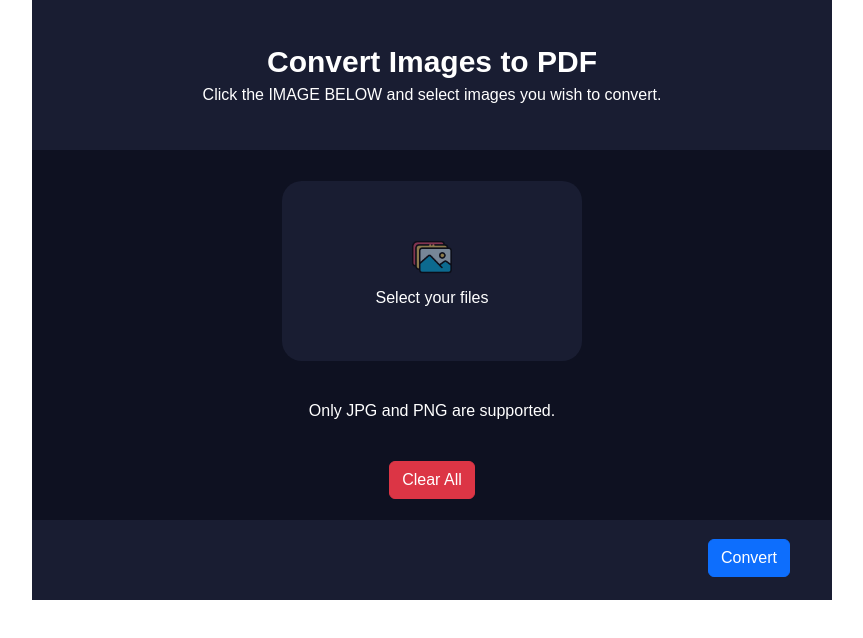
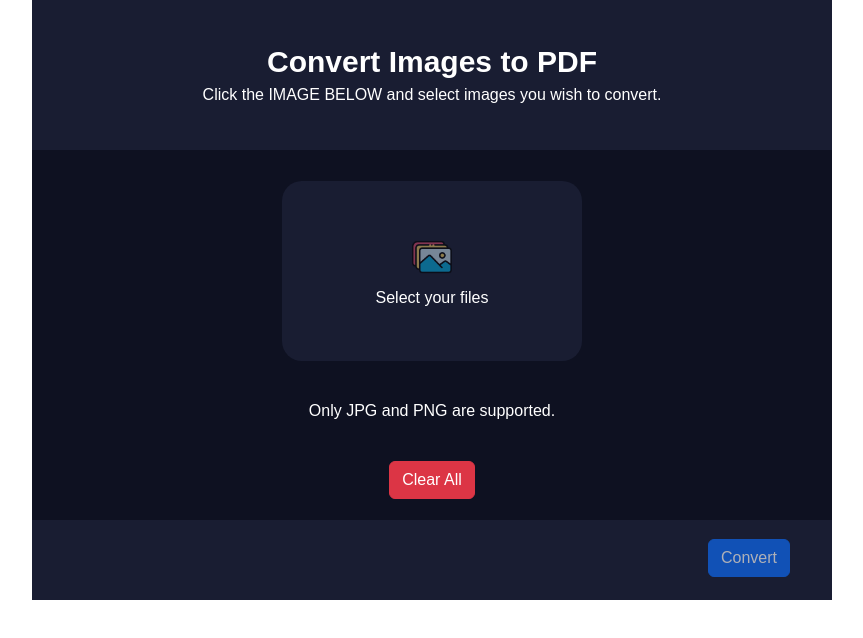
Before and after one commit to cabie8399/Image-to-Pdf-Converter, a React (Create React App) app: page / in a window 1280 px wide. Shown: the top 638 px of the page, without its empty margins (208-1071 px from the left). Built offline with nearby package versions, Linux system fonts and the light colour scheme.

Commit message:
[Feat] Convert按紐狀態
- 可以enabled/disabled 右下角Convert按紐

```diff
--- a/package.json
+++ b/package.json
@@ -1,5 +1,6 @@
 {
   "name": "image-to-pdf",
+  "produceName": "Image To PDF Converter",
   "version": "0.0.1",
   "private": true,
   "main": "./main.mjs",
@@ -13,7 +14,7 @@
     "@testing-library/user-event": "^13.5.0",
     "concurrently": "^8.2.2",
     "cross-env": "^7.0.3",
-    "electron": "^30.0.6",
+    "electron": "^30.0.8",
     "electron-is-dev": "^3.0.1",
     "eslint-config-airbnb-base": "^15.0.0",
     "npm": "^10.8.0",
--- a/src/App.js
+++ b/src/App.js
@@ -8,6 +8,7 @@ function App() {
   // let classText = 'btn btn-primary disabled';
 
   const [fileText, setfileText] = useState('Select your files');
+  const [isButtonDisabled, setButtonDisabled] = useState(true);
 
   const selectImages = async () => {
     const dataBuffer = [];
@@ -36,11 +37,10 @@ function App() {
         console.log(e);
         return e;
       }
-      // return dataBuffer;
     }
     await getFile();
     fileBytes = embedImages(dataBuffer);
-    // convertBtnStatus('enabled');
+    convertBtnStatus(false);
   };
 
   const convert = (fileBytes) => {
@@ -56,15 +56,12 @@ function App() {
   const clearAllFiles = () => {
     fileBytes = null;
     setfileText('Select your files');
-    // convertBtnStatus('disabled');
+    convertBtnStatus(true);
   };
 
-  // const convertBtnStatus = (status) => {
-  //   if (status === 'enabled') {
-  //     classText = 'btn btn-primary';
-  //   }
-  //   classText = 'btn btn-primary disabled';
-  // };
+  const convertBtnStatus = (status) => {
+    setButtonDisabled(status);
+  };
 
   return (
     <div className="App">
@@ -93,7 +90,7 @@ function App() {
         </div>
         <div className="row footer">
           <div className="footerBtn">
-            <button type="button" className='btn btn-primary' onClick={convert}>Convert</button>
+            <button type="button" className='btn btn-primary' disabled={isButtonDisabled} onClick={convert}>Convert</button>
           </div>
         </div>
       </div>
```
Also changed, not shown: 2 other files (tests, documents, lock files or other folders).
